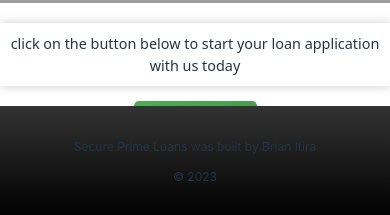
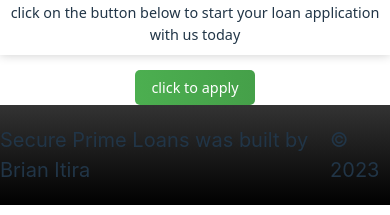
Before and after one commit to brianitira2/mutheu, a React (Vite) app: page / in a window 390 px wide. Shown: the part 626-841 px from the top of the page. Built offline with nearby package versions, Linux system fonts and the light colour scheme; grey boxes are pictures that could not be loaded.

Commit message:
final commit today

```diff
--- a/src/Welcome.css
+++ b/src/Welcome.css
@@ -1,5 +1,3 @@
-/* Your existing styles for other elements remain unchanged */
-
 .welcome-header-text {
     text-align: center;
     font-family: 'system-ui', -apple-system, BlinkMacSystemFont, 'Segoe UI', Roboto, Oxygen, Ubuntu, Cantarell, 'Open Sans', 'Helvetica Neue', sans-serif;
@@ -7,13 +5,14 @@
     color: white;
     padding: 20px;
     text-shadow: 2px 2px 4px rgba(0, 0, 0, 0.3);
-  transition: transform 0.3s ease-in-out;
+    transition: transform 0.3s ease-in-out; /* Add a subtle transition effect */
   }
 
   /* Media query for screens smaller than 600px (adjust as needed) */
   @media (max-width: 600px) {
     .welcome-header-text {
-    font-size: 1.5em;
+      font-size: 1.5em; /* Adjust the font size for smaller screens */
+      /* Add any additional styles for smaller screens */
     }
   }
 
@@ -21,7 +20,9 @@
     text-align: center;
     font-family: 'system-ui', -apple-system, BlinkMacSystemFont, 'Segoe UI', Roboto, Oxygen, Ubuntu, Cantarell, 'Open Sans', 'Helvetica Neue', sans-serif;
     color: green;
+    /* Add more cool styles if needed */
   }
+
 
   .welcome-p-text {
     text-align: center;
@@ -31,22 +32,27 @@
   /* Media query for screens smaller than 600px (adjust as needed) */
   @media (max-width: 600px) {
     .welcome-p-text {
-    font-size: 0.9em;
+      font-size: 0.9em; /* Adjust the font size for smaller screens */
+      /* Add any additional styles for smaller screens */
     }
   }
 
+  /* Additional cool styles */
   .welcome-p-text {
-  padding: 10px;
-  box-shadow: 0 0 10px rgba(0, 0, 0, 0.2);
+    padding: 10px; /* Add some padding for a better look */
+    box-shadow: 0 0 10px rgba(0, 0, 0, 0.2); /* Subtle box shadow for a cool effect */
+    /* Add more cool styles if needed */
   }
+
 
   .welcome-btn {
     display: inline-block;
     padding: 10px 20px;
     font-size: 1em;
+    font-family: 'system-ui', -apple-system, BlinkMacSystemFont, 'Segoe UI', Roboto, Oxygen, Ubuntu, Cantarell, 'Open Sans', 'Helvetica Neue', sans-serif;
     text-decoration: none;
     color: white;
-  background: linear-gradient(to right, #4CAF50, #45a049);
+    background: linear-gradient(to right, #4CAF50, #45a049); /* Green gradient background */
     border: none;
     border-radius: 5px;
     cursor: pointer;
@@ -56,33 +62,32 @@
   /* Media query for screens smaller than 600px (adjust as needed) */
   @media (max-width: 600px) {
     .welcome-btn {
-    font-size: 0.9em;
-    padding: 8px 16px;
+      font-size: 0.9em; /* Adjust the font size for smaller screens */
+      padding: 8px 16px; /* Adjust padding for smaller screens */
+      /* Add any additional styles for smaller screens */
     }
   }
 
   .welcome-btn:hover {
-  background: linear-gradient(to right, #45a049, #4CAF50);
+    background: linear-gradient(to right, #45a049, #4CAF50); /* Change the gradient on hover */
   }
 
-.btn {
+  .btn{
     display: flex;
     justify-content: center;
   }
 
-.image-settings {
+  .image-settings{
     height: 350px;
     width: 100%;
   }
 
-.footer {
-  text-align: center;
-  font-size: 12px;
+  .footer{
+    display: flex;
+    justify-content: center;
+    align-items: center;
+    font-size: 20px;
     background: linear-gradient(to bottom, #333, #000);
-  position: fixed;
-  bottom: 0;
-  left: 0;
-  right: 0;
-  padding: 20px;
-  z-index: 1; /* Ensure the footer appears above other content */
+    margin-bottom: -40px;
+
   }
```
Lines whose indentation alone changed are shown as unchanged.
